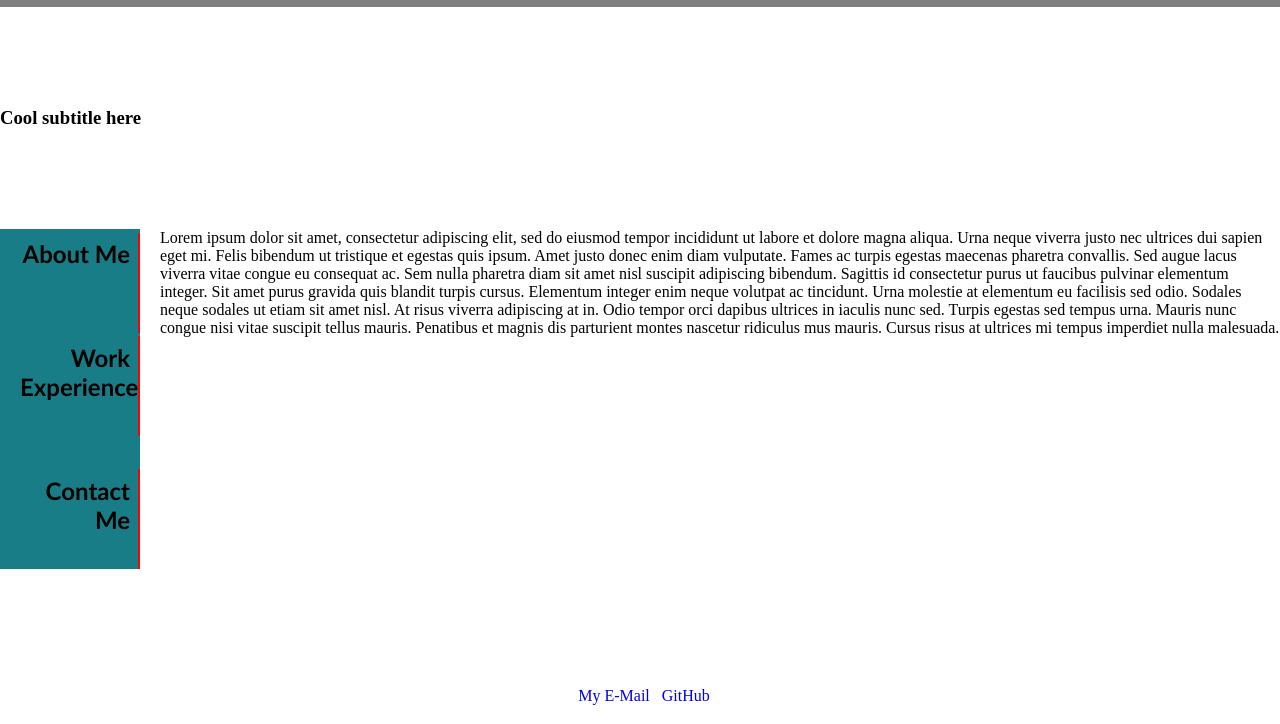
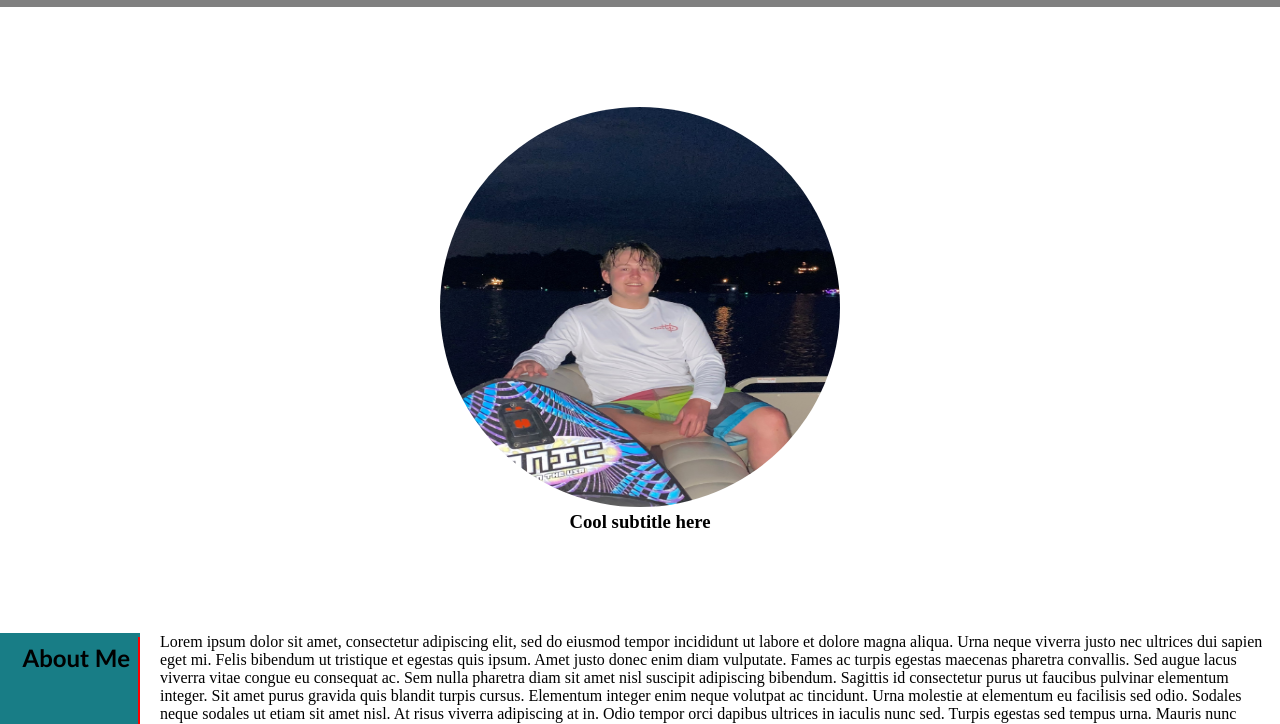
Before and after one commit to Storm-Mercy/shastwell-portfolio, a plain HTML site: page index.html in a window 1280 px wide. Shown: the part 68-792 px from the top of the page. Drawn offline with Linux system fonts and the light colour scheme.

Commit message:
added image of myself

```diff
--- a/Assets/css/style.css
+++ b/Assets/css/style.css
@@ -39,6 +39,12 @@ header h3 {
 
 main {
     margin: 100px 0 100px 0;
+    text-align: center;
+}
+main img {
+    height: 400px;
+    width: 400px;
+    border-radius: 100%;
 }
 /* change px to % of width and height later!!!! */
 .box {
--- a/index.html
+++ b/index.html
@@ -25,7 +25,7 @@
                     </a>
                 </li>
                 <li>
-                    <a href="contact_me">
+                    <a href="#contact_me">
                         <h3>Contact Me</h3>
                     </a>
                 </li>
@@ -39,9 +39,8 @@
     </header>
 
     <main>
-        <main img="placeholder" src="" alt="place img here">
+        <img src="./Assets/Images/IMG_7836.jpg" alt="place img here"></a>
             <h3>Cool subtitle here</h3>
-        </main>
     </main>
     <aside class="box">
         <h2 id="about_me_text">About Me</h2>
```
Also changed, not shown: Assets/Images/IMG_7836.jpg (added).
